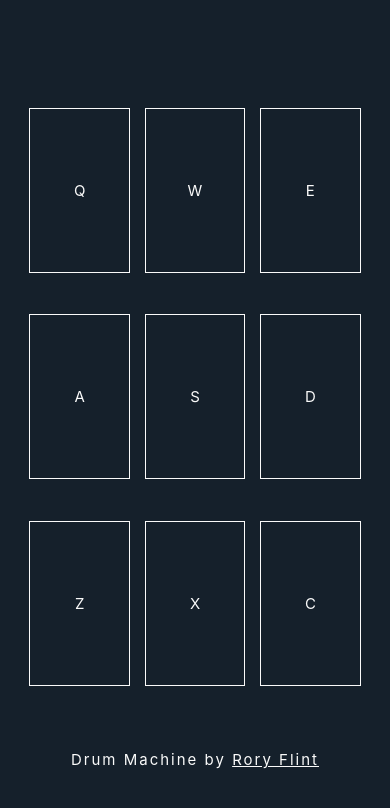
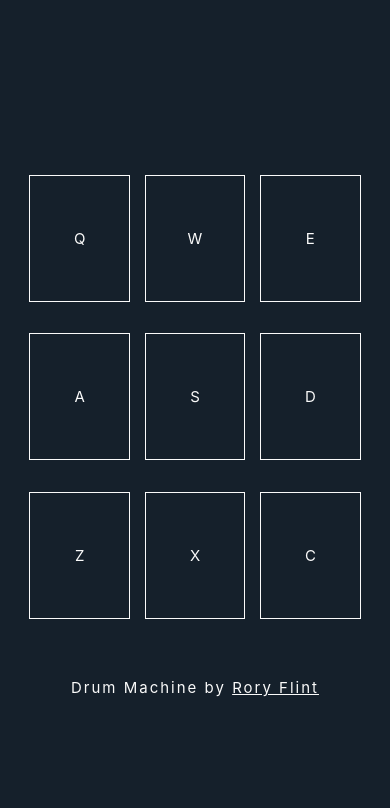
Before and after one commit to ruairidhflint/FCC-drumkit, a React (Create React App) app: page / in a window 390 px wide. Shown: the top 808 px of the page. Built offline with nearby package versions, Linux system fonts and the light colour scheme.

Commit message:
Shrink Mobile view height

```diff
--- a/src/Styles/_appStyles.scss
+++ b/src/Styles/_appStyles.scss
@@ -52,7 +52,7 @@
 @media (max-width: 600px) {
   #drum-machine {
     width: 95vw;
-    height: 77vh;
+    height: 60vh;
     border: none;
   }
 
```
